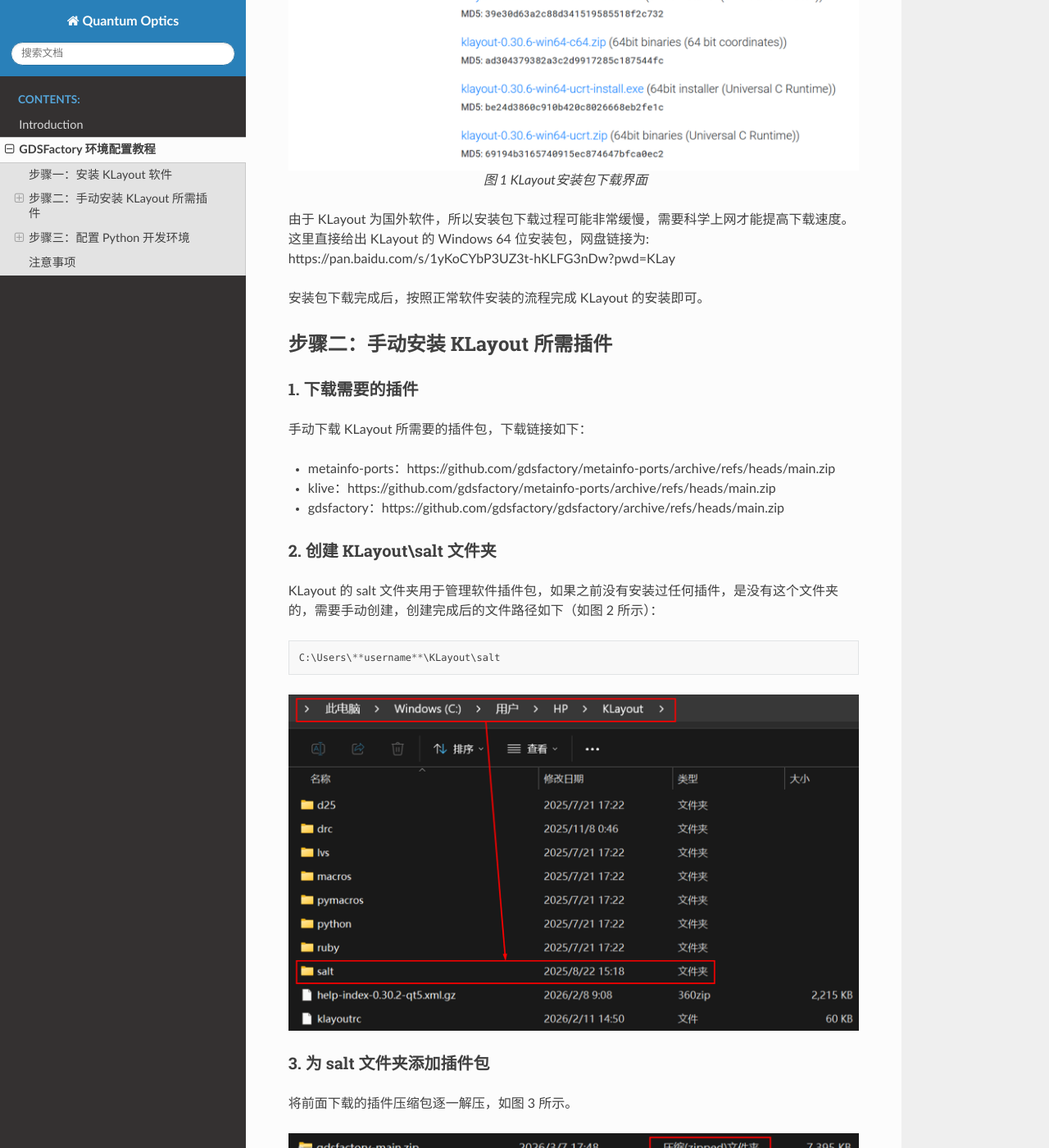
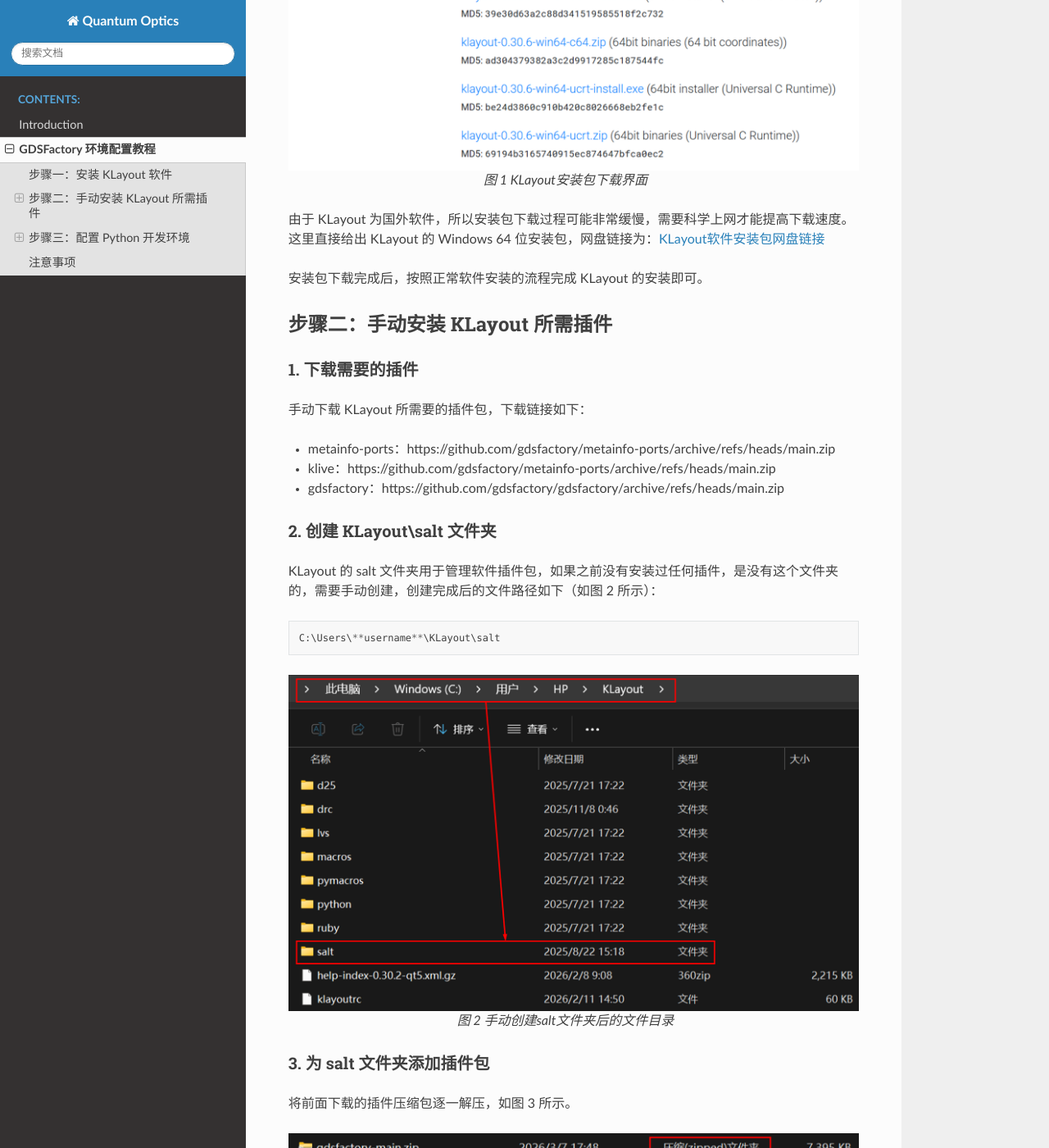
Before and after one commit to Jiahui-Su06/Quantum-Optics, a Sphinx documentation site: the page built from docs/source/guide.md, in a window 1280 px wide and 1400 px high, scrolled down 770 px. Shown: the whole window at 82% size. Built offline with Sphinx 7.4.7 and the Read the Docs theme 3.1.0, drawn with Linux system fonts in a browser that asks for light colours; some of the changed text lies outside the part shown.

Commit message:
updata gdsfactory docs

````diff
--- a/docs/source/guide.md
+++ b/docs/source/guide.md
@@ -18,7 +18,7 @@
 图 1 KLayout安装包下载界面
 ```
 
-由于 KLayout 为国外软件，所以安装包下载过程可能非常缓慢，需要科学上网才能提高下载速度。这里直接给出 KLayout 的 Windows 64 位安装包，网盘链接为: https://pan.baidu.com/s/1yKoCYbP3UZ3t-hKLFG3nDw?pwd=KLay
+由于 KLayout 为国外软件，所以安装包下载过程可能非常缓慢，需要科学上网才能提高下载速度。这里直接给出 KLayout 的 Windows 64 位安装包，网盘链接为：[KLayout软件安装包网盘链接](https://pan.baidu.com/s/1yKoCYbP3UZ3t-hKLFG3nDw?pwd=KLay)
 
 安装包下载完成后，按照正常软件安装的流程完成 KLayout 的安装即可。
 
@@ -40,13 +40,25 @@
 C:\Users\**username**\KLayout\salt
 ```
 
-![图2 手动创建salt文件夹后的文件目录](_static/img/GDS_No2.png)
+```{figure} _static/img/GDS_No2.png
+:width: 100%
+:align: center
+:alt: 图 2 手动创建salt文件夹后的文件目录
+
+图 2 手动创建salt文件夹后的文件目录
+```
 
 ### 3. 为 salt 文件夹添加插件包
 
 将前面下载的插件压缩包逐一解压，如图 3 所示。
 
-![图3 解压后的插件包](_static/img/GDS_No3.png)
+```{figure} _static/img/GDS_No3.png
+:width: 100%
+:align: center
+:alt: 图 3 解压后的插件包
+
+图 3 解压后的插件包
+```
 
 修改解压后的插件包名称：
 
@@ -56,7 +68,13 @@
 
 将更名后的插件包复制到前面创建的 salt 文件夹中，如图 4 所示。
 
-![图4 完成配置的salt文件夹](_static/img/GDS_No4.png)
+```{figure} _static/img/GDS_No4.png
+:width: 100%
+:align: center
+:alt: 图 4 完成配置的salt文件夹
+
+图 4 完成配置的salt文件夹
+```
 
 配置完成后，最终的文件目录如下所示：
 
@@ -70,11 +88,23 @@
 
 打开 KLayout (Editor) 软件，如图 5 所示。
 
-![图5 打开KLayout (Editor) 软件](_static/img/GDS_No5.png)
+```{figure} _static/img/GDS_No5.png
+:width: 100%
+:align: center
+:alt: 图 5 打开KLayout (Editor) 软件
+
+图 5 打开KLayout (Editor) 软件
+```
 
 如果安装成功，则 KLayout 软件的菜单栏里应该出现 gdsfactory 的选项，如图 6 所示。
 
-![图6 插件安装成功的KLayout软件菜单栏](_static/img/GDS_No6.png)
+```{figure} _static/img/GDS_No6.png
+:width: 100%
+:align: center
+:alt: 图 6 插件安装成功的KLayout软件菜单栏
+
+图 6 插件安装成功的KLayout软件菜单栏
+```
 
 至此，KLayout 软件已经完成配置，下面只需在 Python 环境中使用 gdsfactory 库进行版图绘制即可。
 
@@ -90,15 +120,33 @@
 
 点击 PyCharm 软件右下角的“解释器设置”选项，如图 7 所示。
 
-![图7 解释器设置选项位置](_static/img/GDS_No7.png)
+```{figure} _static/img/GDS_No7.png
+:width: 100%
+:align: center
+:alt: 图 7 解释器设置选项位置
+
+图 7 解释器设置选项位置
+```
 
 点击安装“+”按钮。
 
-![图8 Python库安装](_static/img/GDS_No8.png)
+```{figure} _static/img/GDS_No8.png
+:width: 100%
+:align: center
+:alt: 图 8 Python库安装
+
+图 8 Python库安装
+```
 
 输入 gdsfactory，点击“安装软件包”按钮，并点击“关闭”按钮返回 PyCharm 主界面，可观察软件右下角进度条，等待至 gdsfactory 库安装完成。
 
-![图9 Python库安装](_static/img/GDS_No9.png)
+```{figure} _static/img/GDS_No9.png
+:width: 100%
+:align: center
+:alt: 图 9 Python库安装
+
+图 9 Python库安装
+```
 
 ### 3. 检验是否配置成功
 
@@ -116,7 +164,13 @@
 
 如果 PyCharm 软件没有报错，KLayout 软件将出现下图 10 所示的版图，则说明环境配置成功。
 
-![图10 配置成功的KLayout版图绘制界面](_static/img/GDS_No10.png)
+```{figure} _static/img/GDS_No10.png
+:width: 100%
+:align: center
+:alt: 图 9 Python库安装
+
+图 10 配置成功的KLayout版图绘制界面
+```
 
 ## 注意事项
 
````
